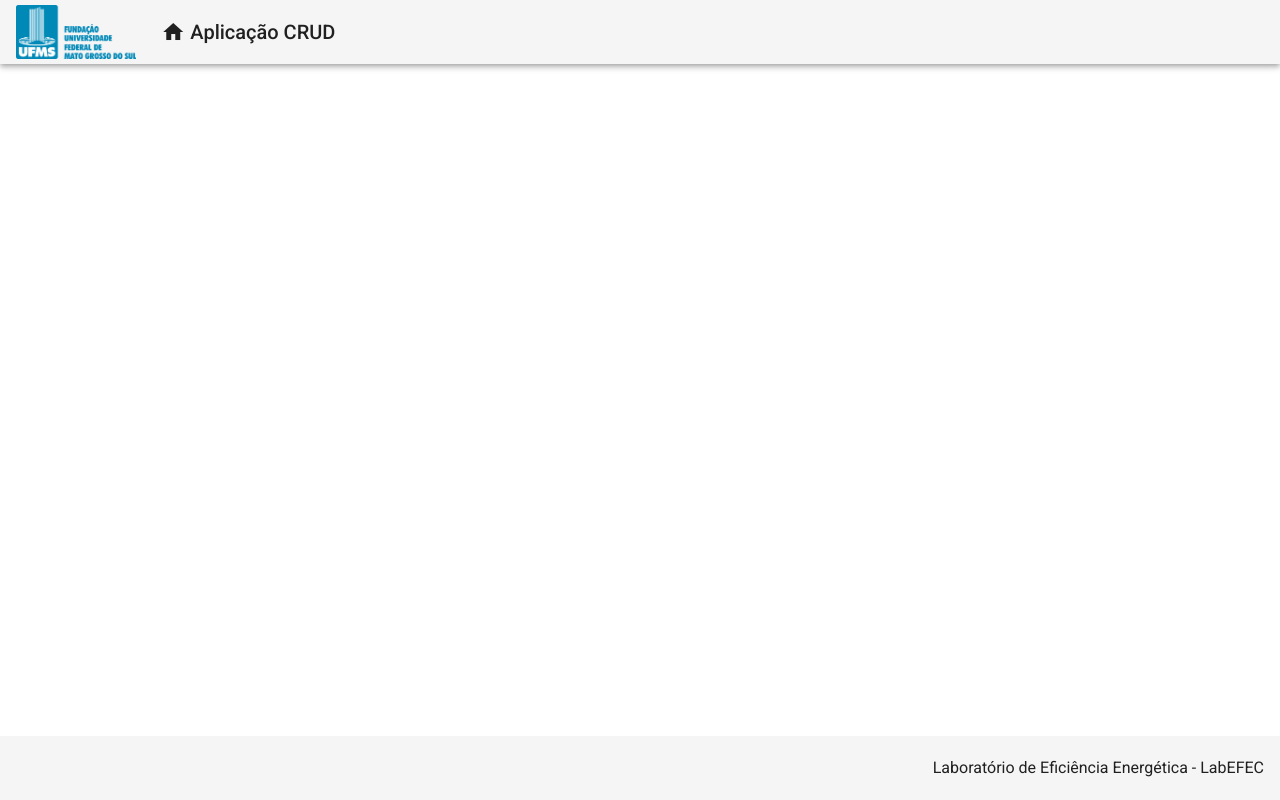
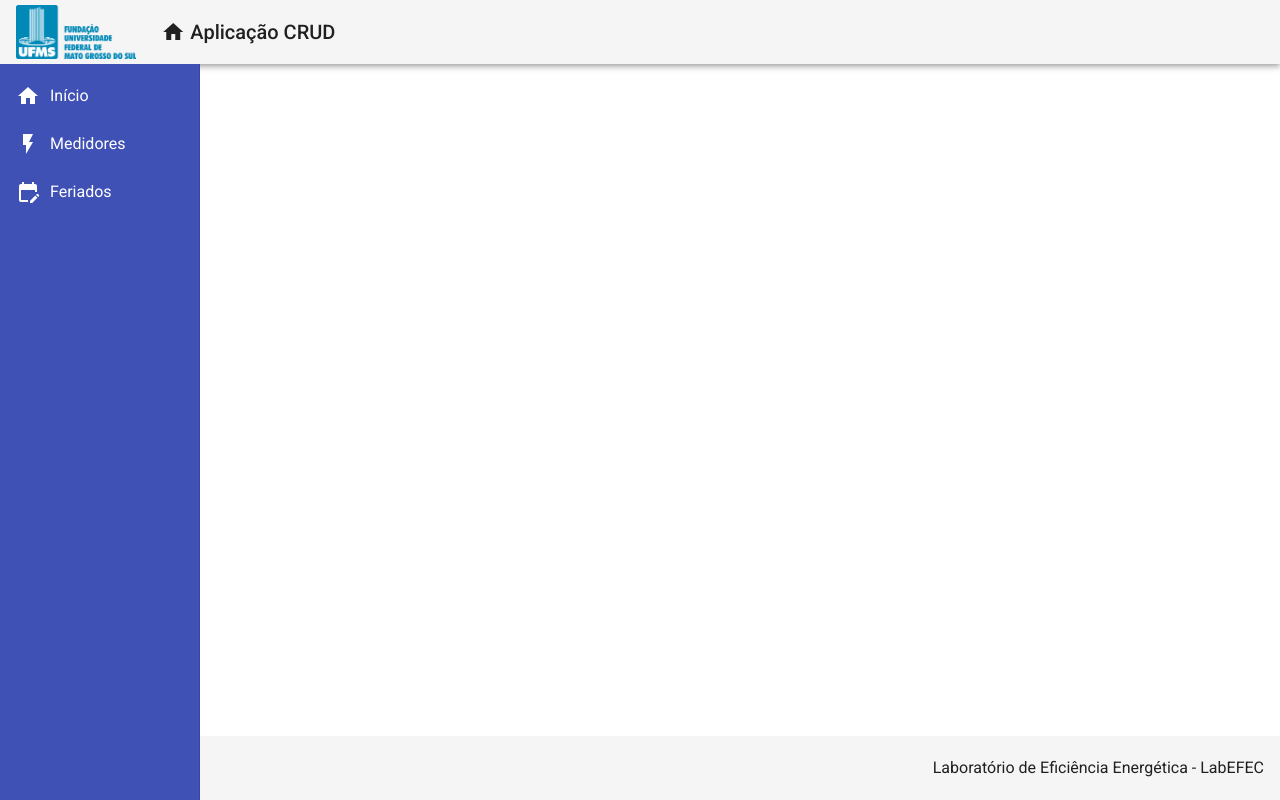
Before and after one commit to brenovergilio/scadaufms-front, an Angular app: page / in a window 1280 px wide. Built offline with nearby package versions, Linux system fonts and the light colour scheme.

Commit message:
nav component

```diff
--- a/src/app/app.component.html
+++ b/src/app/app.component.html
@@ -1,2 +1,3 @@
 <app-header></app-header>
+<app-nav></app-nav>
 <app-footer></app-footer>
--- /dev/null
+++ b/src/app/components/template/nav/nav.component.css
@@ -0,0 +1,13 @@
+.sidenav {
+  background-color: #3F51B5;
+  width: 200px;
+}
+
+.sidenav a {
+  font-size: 1rem;
+  color: #FFF;
+}
+
+.sidenav i {
+  padding-right: 10px;
+}
--- /dev/null
+++ b/src/app/components/template/nav/nav.component.html
@@ -0,0 +1,24 @@
+<mat-sidenav-container class="container">
+  <mat-sidenav class="sidenav" mode="side" opened fixedInViewport="true" fixedTopGap="64">
+    <mat-nav-list class="nav-list">
+      <a mat-list-item>
+        <i class="material-icons">
+          home
+        </i>
+        Início
+      </a>
+      <a mat-list-item>
+        <i class="material-icons">
+          flash_on
+        </i>
+        Medidores
+      </a>
+      <a mat-list-item>
+        <i class="material-icons">
+          edit_calendar
+        </i>
+        Feriados
+      </a>
+    </mat-nav-list>
+  </mat-sidenav>
+</mat-sidenav-container>
--- /dev/null
+++ b/src/app/components/template/nav/nav.component.ts
@@ -0,0 +1,15 @@
+import { Component, OnInit } from '@angular/core';
+
+@Component({
+  selector: 'app-nav',
+  templateUrl: './nav.component.html',
+  styleUrls: ['./nav.component.css']
+})
+export class NavComponent implements OnInit {
+
+  constructor() { }
+
+  ngOnInit(): void {
+  }
+
+}
```
Also changed, not shown: src/app/app.module.ts (+8 -2 lines).
